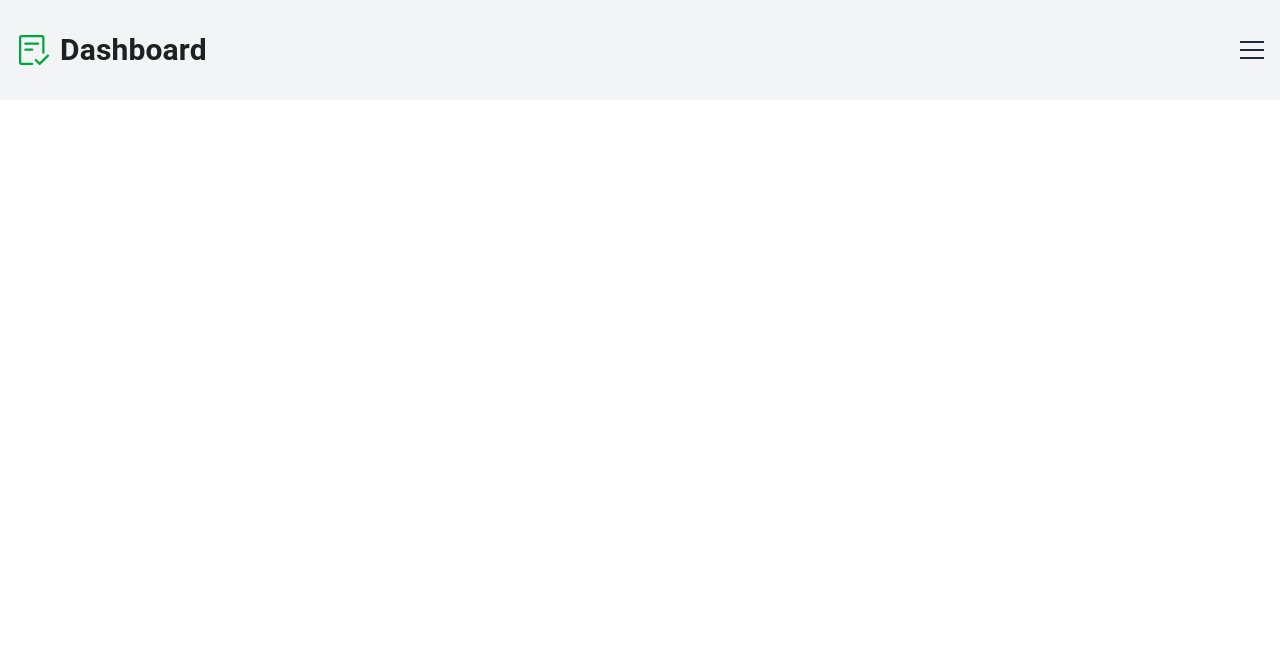
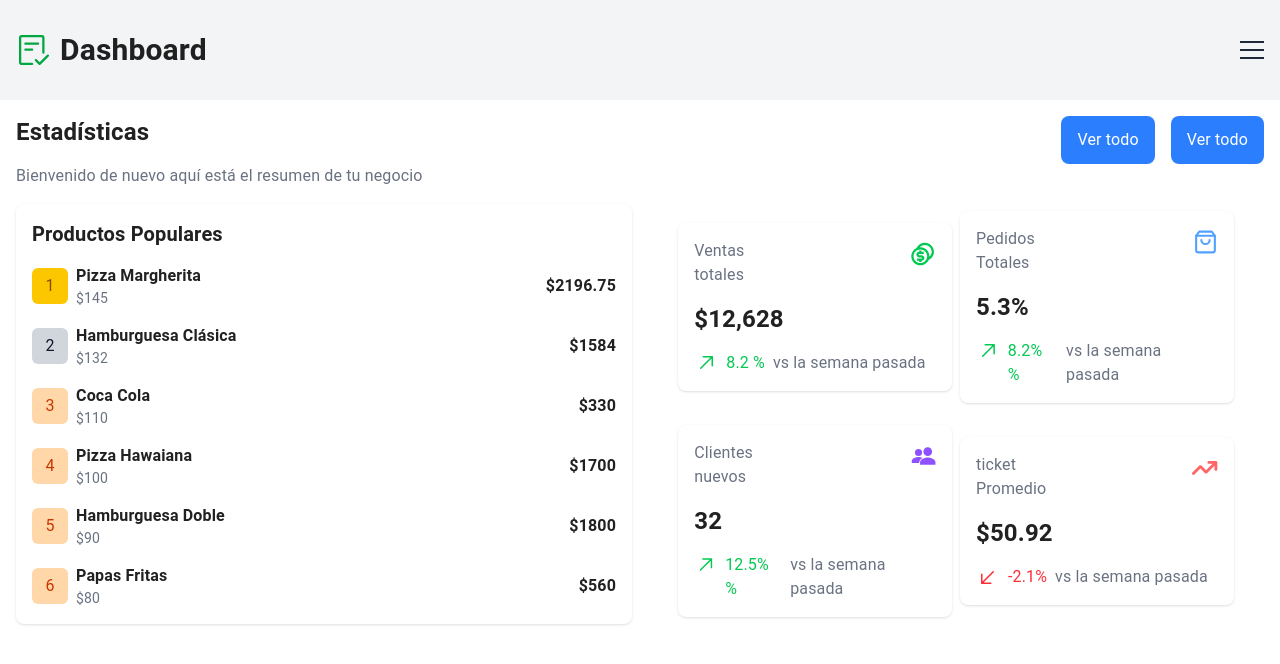
Before and after one commit to wapifoodmx-ctrl/WapifoodFront, a Next.js app: page /dashboard in a window 1280 px wide. Shown: the top 664 px of the page. Built offline with nearby package versions, Linux system fonts and the light colour scheme.

Commit message:
feat: se agregaron los componentes faltantes

```diff
--- a/components/Header.jsx
+++ b/components/Header.jsx
@@ -52,7 +52,7 @@ export default function Header() {
 
           {/* Botón Hamburguesa - Solo visible en móvil */}
           <button
-            className="md:hidden z-20 "
+            className="md:hidden z-20 cursor-pointer"
             onClick={() => setIsOpen(!isOpen)}
             aria-label="Toggle menu"
           >
--- a/dashboardComponents/daschoard.jsx
+++ /dev/null
@@ -1,27 +0,0 @@
-import { useRouter } from 'next/router';
-
-export default function Dashboard1() {
-    const router = useRouter();
-
-    const handleLogout = () => {
-        localStorage.removeItem('token');
-        router.push('/login');
-    };
-
-    return (
-        <div>
-            <nav className="bg-gray-800 p-4 flex justify-between items-center">
-                <h1 className="text-white text-2xl">Nombre del Restaurante</h1>
-                <button
-                    onClick={handleLogout}
-                    className="bg-red-500 text-white px-4 py-2 rounded"
-                >
-                    Logout
-                </button>
-            </nav>
-            <div className="p-4">
-                <h1>Dashboard</h1>
-            </div>
-        </div>
-    );
-}
--- a/dashboardComponents/mainContentDasboard.jsx
+++ b/dashboardComponents/mainContentDasboard.jsx
@@ -1,9 +1,33 @@
+import MainStats from "./mainStats"
+import Populares from "./populares"
 export default function MainContentDasboard() {
+    return (
+        <section className="row-start-2 row-end-3 bg-white">
 
-    return (
+            <div className="mx-4 my-4">
+                <div className="flex gap-4 my-4 flex-col md:justify-between md:flex-row">
+                    <div className="flex flex-col gap-4">
+                        <h2 className="text-2xl font-bold">
+                            Estadísticas
+                        </h2>
+                        <p className="text-gray-500">Bienvenido de nuevo aquí está el resumen de tu negocio</p>
+                    </div>
+                    <div className="flex gap-4 ">
+                        <button className="bg-blue-500 text-white px-4 py-2 md:h-2/3 rounded-lg cursor-pointer">Ver todo</button>
+                        <button className="bg-blue-500 text-white px-4 py-2 md:h-2/3 rounded-lg cursor-pointer">Ver todo</button>
+                    </div>
+                </div>
+
+                <div className="flex w-full flex-col md:flex-row gap-4 justify-between">
+
+                    <Populares />
 
 
-        <section className="row-start-2 row-end-3 bg-white">
+                    <MainStats />
+
+                </div>
+
+            </div>
         </section>
     )
 }
--- a/dashboardComponents/microcomponents.jsx
+++ b/dashboardComponents/mainStats.jsx
@@ -5,7 +5,7 @@ import { RiCoinsLine } from "react-icons/ri";
 import { GoArrowUpRight } from "react-icons/go";
 import { GoArrowDownLeft } from "react-icons/go";
 
-export default function MicroComponent() {
+export default function MainStats() {
     const data = [
         {
             titulo: "Ventas totales",
@@ -29,30 +29,32 @@ export default function MicroComponent() {
             titulo: "ticket Promedio",
             monto: "$50.92",
             porcentaje: "-2.1%",
-            icon: <FaArrowTrendUp className="text-red-400" size={30}/>,
+            icon: <FaArrowTrendUp className="text-red-400" size={30} />,
         },
     ];
 
     return (
-        <div className="flex-wrap flex justify-center items-center gap-4 w-full">
+        <div className="flex-wrap flex justify-center items-center gap-2 w-full  md:flex-row flex-col ">
+
             {data.map((item, index) => (
-                <div key={index} className="flex gap-4 flex-col bg-white shadow-sm rounded-lg p-4">
-                    <div className="flex gap-30">
+                <div key={index} className="flex gap-4 flex-col bg-white shadow-sm rounded-lg w-full md: p-4 md:w-4/9">
+                    <div className="flex gap-30 w-full justify-between">
                         {item.titulo ? <p className="flex color text-gray-500">{item.titulo}</p> : <p className="flex color text-gray-500">Error no se tiene la propiedad</p>}
                         {item.icon ? item.icon : <p className="flex color text-gray-500">Error no se encontró el icono</p>}
                     </div>
-                    <h1 className="flex font-bold text-2xl">{item.monto}</h1>
+                    <h2 className="flex font-bold text-2xl">{item.monto}</h2>
                     <div className="flex gap-2">
                         {item.porcentaje ? (
                             <>
                                 {item.porcentaje.includes("-") ? <GoArrowDownLeft size={24} className="text-red-500" /> : <GoArrowUpRight size={24} className="text-green-500" />}
-                                {item.porcentaje.includes("-") ? <p className="text-red-500">{item.porcentaje}</p> : <p className="text-green-500">{item.porcentaje}</p>}
+                                {item.porcentaje.includes("-") ? <p className="text-red-500">{item.porcentaje}</p> : <p className="text-green-500">{item.porcentaje} %</p>}
                             </>
                         ) : (
                             <p className="text-gray-500">Error contactar al desarrollador</p>
                         )}
+                        <p className="text-gray-500">vs la semana pasada</p>
+
                     </div>
-                    <p className="text-gray-500">vs la semana pasada</p>
                 </div>
             ))}
         </div>
--- a/dashboardComponents/navbar.jsx
+++ b/dashboardComponents/navbar.jsx
@@ -65,7 +65,7 @@ export default function Navbar() {
 
                 {/* Botón Hamburguesa - Siempre visible */}
                 <button
-                    className="z-20"
+                    className="z-20 cursor-pointer"
                     onClick={() => setIsOpen(!isOpen)}
                     aria-label="Toggle menu"
                 >
--- a/dashboardComponents/populares.jsx
+++ b/dashboardComponents/populares.jsx
@@ -41,8 +41,8 @@ export default function Populares() {
     };
 
     return (
-        <div className="flex items-center justify-center w-full mt-4">
-            <div className="flex flex-col gap-4 bg-white shadow-sm rounded-lg p-4 w-5/12">
+        <div className="flex items-center justify-center w-full">
+            <div className="flex flex-col gap-4 bg-white shadow-sm rounded-lg p-4 w-full h-full">
                 <h2 className="flex font-bold text-xl">Productos Populares</h2>
                 {sortedData.map((item, index) => (
                     <div key={index}>
@@ -53,7 +53,7 @@ export default function Populares() {
 
 
 
-                                    {item.producto ? <p className="flex font-bold">{item.producto}</p> : <p className="flex font-bold">Error no se encontró el producto</p>}
+                                    {item.producto ? <p className="flex font-bold ">{item.producto}</p> : <p className="flex font-bold">Error no se encontró el producto</p>}
                                     {item.vendidos ? <p className="flex text-gray-500 text-sm">${item.vendidos}</p> : <p className="flex text-gray-500 text-sm">Error no se encontró la cantidad</p>}
 
 
--- a/dashboardComponents/ventas.jsx
+++ b/dashboardComponents/ventas.jsx
@@ -4,7 +4,7 @@ import Tab from '@mui/material/Tab';
 import TabContext from '@mui/lab/TabContext';
 import TabList from '@mui/lab/TabList';
 import TabPanel from '@mui/lab/TabPanel';
-import MicroComponent from './microcomponents';
+
 
 export default function Ventas() {
     const [value, setValue] = React.useState('1');
@@ -25,7 +25,7 @@ export default function Ventas() {
               </TabList>
             </Box>
             <TabPanel value="1">
-                <MicroComponent/>
+
 
             </TabPanel>
             <TabPanel value="2">Item Two</TabPanel>
```
Also changed, not shown: pages/dashboard.js (+1 -10 lines).
